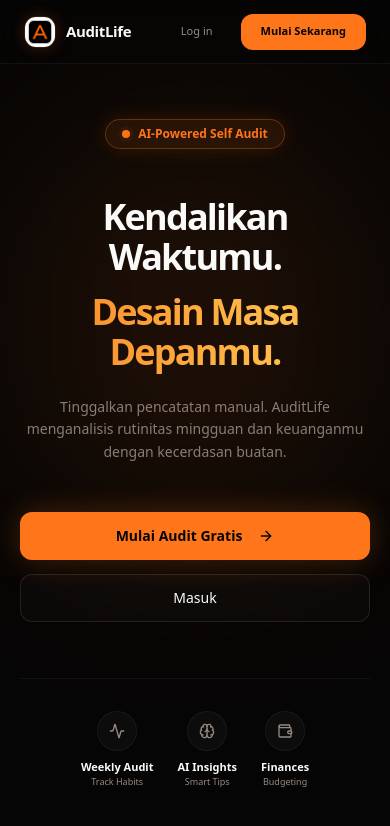
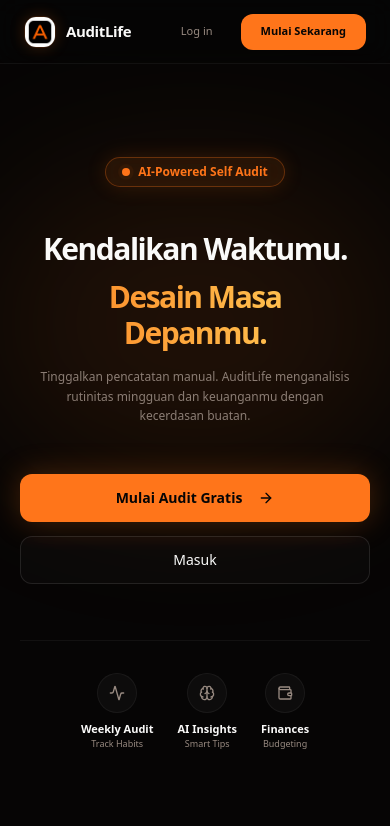
Before and after one commit to ClazPRO/AuditLife, a Next.js app: page / in a window 390 px wide. Shown: the top 826 px of the page. Built offline with nearby package versions, Linux system fonts and the light colour scheme.

Commit message:
fix: adjust mobile text size and restore background ornaments

```diff
--- a/src/app/page.tsx
+++ b/src/app/page.tsx
@@ -17,11 +17,44 @@
       <div className="orb orb-2 opacity-20" style={{ zIndex: -5 }} />
       <div className="orb orb-3 opacity-20" style={{ zIndex: -5 }} />
 
+      {/* ── Decorative concentric rings (top-right) ── */}
+      <div className="ornament-ring absolute -top-32 -right-32 w-[420px] h-[420px]" style={{ zIndex: -4 }} />
+      <div className="ornament-ring absolute -top-20 -right-20 w-[280px] h-[280px]" style={{ zIndex: -4 }} />
+      <div className="ornament-ring absolute -top-6 -right-6 w-[160px] h-[160px]" style={{ zIndex: -4 }} />
+
+      {/* ── Decorative rings (bottom-left) ── */}
+      <div className="ornament-ring absolute -bottom-28 -left-28 w-[360px] h-[360px]" style={{ zIndex: -4 }} />
+      <div className="ornament-ring absolute -bottom-14 -left-14 w-[220px] h-[220px]" style={{ zIndex: -4 }} />
+
+      {/* ── Floating geometric SVG ornaments ── */}
+      <svg className="absolute top-16 left-6 opacity-[0.07] animate-spin" style={{ animationDuration: "40s", zIndex: -4 }} width="80" height="80" viewBox="0 0 80 80">
+        <polygon points="40,4 76,62 4,62" fill="none" stroke="#f97316" strokeWidth="1.5" />
+        <polygon points="40,14 68,58 12,58" fill="none" stroke="#f97316" strokeWidth="1" />
+      </svg>
+      <svg className="absolute bottom-24 right-8 opacity-[0.08]" style={{ animation: "orbFloat2 22s ease-in-out infinite", zIndex: -4 }} width="60" height="60" viewBox="0 0 60 60">
+        <rect x="8" y="8" width="44" height="44" rx="6" fill="none" stroke="#fb923c" strokeWidth="1.5" transform="rotate(20 30 30)" />
+        <rect x="16" y="16" width="28" height="28" rx="4" fill="none" stroke="#fb923c" strokeWidth="1" transform="rotate(20 30 30)" />
+      </svg>
+      <svg className="absolute top-1/2 right-4 -translate-y-1/2 opacity-[0.06]" style={{ animation: "orbFloat1 30s ease-in-out infinite", zIndex: -4 }} width="50" height="50" viewBox="0 0 50 50">
+        <circle cx="25" cy="25" r="20" fill="none" stroke="#f97316" strokeWidth="1.5" strokeDasharray="4 4" />
+        <circle cx="25" cy="25" r="10" fill="none" stroke="#f97316" strokeWidth="1" strokeDasharray="3 3" />
+      </svg>
+      {/* Small plus marks */}
+      {[[15, 55], [85, 25], [70, 70], [25, 35]].map(([x, y], i) => (
+        <svg key={i} className="absolute opacity-[0.12]" style={{ left: `${x}%`, top: `${y}%`, zIndex: -4, animation: `orbFloat${(i % 3) + 1} ${18 + i * 4}s ease-in-out infinite` }} width="16" height="16" viewBox="0 0 16 16">
+          <line x1="8" y1="0" x2="8" y2="16" stroke="#f97316" strokeWidth="1.5" />
+          <line x1="0" y1="8" x2="16" y2="8" stroke="#f97316" strokeWidth="1.5" />
+        </svg>
+      ))}
+
+      {/* ── Horizontal glow line ── */}
+      <div className="absolute top-1/2 left-0 w-full h-px opacity-10 -translate-y-16" style={{ background: "linear-gradient(90deg, transparent, #f97316, transparent)", zIndex: -4 }} />
+
       {/* ── Background: Floating UI Cards (Glassmorphism Mockups) ── */}
-      <div className="absolute inset-0 -z-10 overflow-hidden pointer-events-none">
+      <div className="absolute inset-0 -z-10 overflow-hidden pointer-events-none hidden sm:block">
 
         {/* Card 1: Left */}
-        <div className="absolute top-[20%] left-[-5%] md:left-[5%] lg:left-[10%] w-64 h-40 bg-white/[0.02] backdrop-blur-xl border border-white/[0.05] rounded-3xl p-5 shadow-2xl transform -rotate-12 hover:rotate-0 transition-all duration-700 opacity-60">
+        <div className="absolute top-[20%] left-[5%] lg:left-[10%] w-64 h-40 bg-white/[0.02] backdrop-blur-xl border border-white/[0.05] rounded-3xl p-5 shadow-2xl transform -rotate-12 hover:rotate-0 transition-all duration-700 opacity-60">
           <div className="flex items-center gap-3 mb-4">
             <div className="w-10 h-10 rounded-2xl bg-orange-500/20 flex items-center justify-center">
               <Activity className="h-5 w-5 text-orange-500" />
@@ -39,7 +72,7 @@
         </div>
 
         {/* Card 2: Right */}
-        <div className="absolute top-[30%] right-[-10%] md:right-[5%] lg:right-[15%] w-56 h-48 bg-white/[0.02] backdrop-blur-xl border border-white/[0.05] rounded-3xl p-5 shadow-2xl transform rotate-12 hover:rotate-0 transition-all duration-700 opacity-60 flex flex-col items-center justify-center gap-3">
+        <div className="absolute top-[30%] right-[5%] lg:right-[15%] w-56 h-48 bg-white/[0.02] backdrop-blur-xl border border-white/[0.05] rounded-3xl p-5 shadow-2xl transform rotate-12 hover:rotate-0 transition-all duration-700 opacity-60 flex flex-col items-center justify-center gap-3">
           <div className="relative">
             <svg className="w-20 h-20 -rotate-90" viewBox="0 0 96 96">
               <circle cx="48" cy="48" r="36" fill="none" stroke="rgba(249, 115, 22, 0.2)" strokeWidth="8" />
@@ -95,17 +128,17 @@
         </div>
 
         {/* Headline */}
-        <div className="fade-up fade-up-delay-1 text-center space-y-4 max-w-2xl relative">
+        <div className="fade-up fade-up-delay-1 text-center space-y-3 max-w-2xl relative px-4">
           {/* Subtle glow behind text */}
-          <div className="absolute top-1/2 left-1/2 -translate-x-1/2 -translate-y-1/2 w-full h-[150%] bg-primary/10 blur-[100px] -z-10 rounded-full" />
+          <div className="absolute top-1/2 left-1/2 -translate-x-1/2 -translate-y-1/2 w-[120%] h-[150%] bg-primary/10 blur-[80px] -z-10 rounded-full pointer-events-none" />
 
-          <h1 className="text-4xl sm:text-5xl md:text-6xl font-black tracking-tighter leading-[1.1]">
+          <h1 className="text-3xl sm:text-4xl md:text-5xl font-black tracking-tighter leading-[1.2]">
             Kendalikan Waktumu.
           </h1>
-          <h1 className="text-4xl sm:text-5xl md:text-6xl font-black tracking-tighter leading-[1.1] shimmer-text pb-2">
+          <h1 className="text-3xl sm:text-4xl md:text-5xl font-black tracking-tighter leading-[1.2] shimmer-text pb-1">
             Desain Masa Depanmu.
           </h1>
-          <p className="mt-6 mx-auto max-w-[400px] text-sm sm:text-base text-muted-foreground/90 leading-relaxed font-medium">
+          <p className="mt-4 mx-auto max-w-[360px] text-xs sm:text-sm text-muted-foreground/90 leading-relaxed font-medium">
             Tinggalkan pencatatan manual. AuditLife menganalisis rutinitas mingguan dan keuanganmu dengan kecerdasan buatan.
           </p>
         </div>
```
